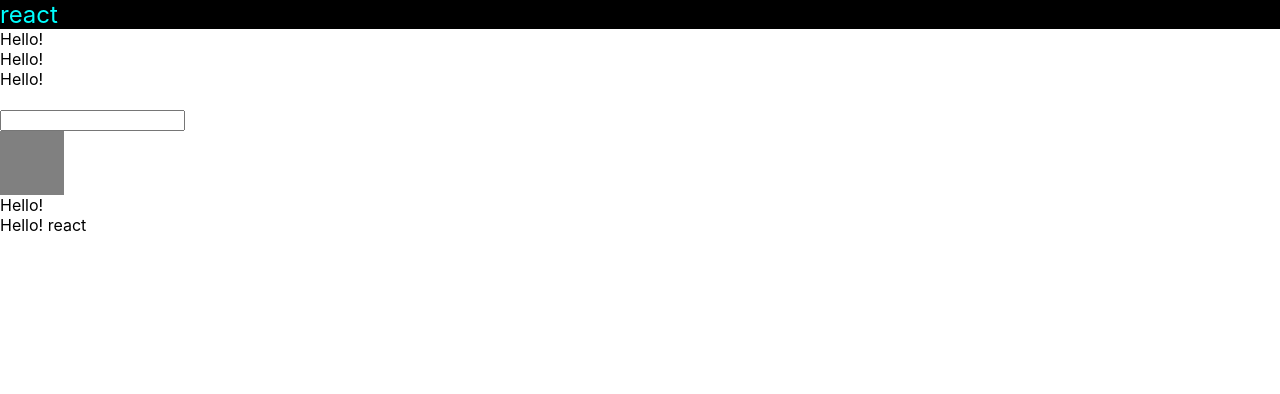
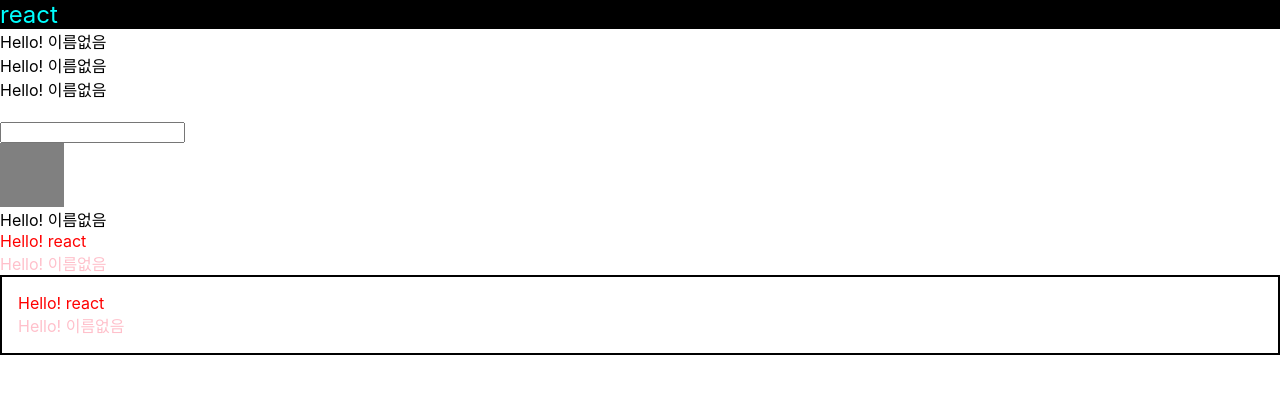
Before and after one commit to simonkim1/React.js, a React (Create React App) app in the folder example/: page / in a window 1280 px wide. Shown: the top 394 px of the page. Built offline with nearby package versions, Linux system fonts and the light colour scheme.

Commit message:
React_props

```diff
--- a/example/src/App.js
+++ b/example/src/App.js
@@ -1,6 +1,7 @@
 import React from 'react';
 import './App.css';
 import Hello from './component/Hello'
+import Wrapper from './component/Wrapper';
 
 function App() {
   const name = "react";
@@ -24,7 +25,13 @@
       <Hello
         // 열리는 태그 내부에서는 이렇게 주석을 작성 할 수 있다.
       />
-      <Hello name="react" />
+      <Hello name="react" color="red" />
+      <Hello color="pink" />
+
+      <Wrapper>
+        <Hello name="react" color="red"></Hello>
+        <Hello color="pink" />
+      </Wrapper>
     </>
   );
 }
--- a/example/src/component/Hello.js
+++ b/example/src/component/Hello.js
@@ -1,7 +1,15 @@
 import React from 'react';
 
-function Hello(props) {
-    return <div>Hello! {props.name}</div>
+// function Hello(props) {
+//     return <div style={{ color : props.color }}>Hello! {props.name}</div>
+// }
+
+function Hello({ color, name }) {
+    return <div style={{ color }}>Hello! { name }</div>
+}
+
+Hello.defaultProps = {
+    name: "이름없음"
 }
 
 export default Hello;
--- /dev/null
+++ b/example/src/component/Wrapper.js
@@ -0,0 +1,15 @@
+import React from 'react';
+
+function Wrapper({ children }) {
+    const style = {
+        border: "2px solid black",
+        padding: "16px"
+    };
+    return (
+        <div style={style}>
+            {children}
+        </div>
+    )
+}
+
+export default Wrapper;
```
